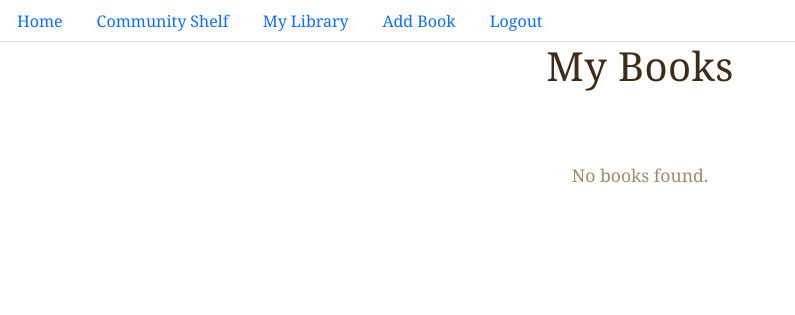
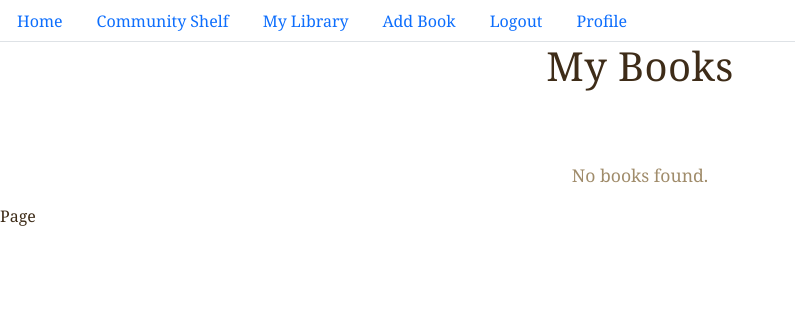
Before and after one commit to ngelw/intellimonk, a Django app: page /feed in a window 1280 px wide. Shown: the top 315 px of the page, without its empty margins (0-795 px from the left). Run offline with Django 5.2, Linux system fonts and the light colour scheme; the visitor is signed in with stand-in values (Sample User, id 1); data comes from the database, SQL or seed files in the repository; data that the repository does not hold is empty; some web fonts are replaced.

Commit message:
Pagination Added

```diff
--- a/bookshelf/templates/components/navbar.html
+++ b/bookshelf/templates/components/navbar.html
@@ -15,6 +15,9 @@
     <li class="nav-item">
         <a class="nav-link" href="/logout">Logout</a>
     </li>
+    <li class="nav-item">
+        <a class="nav-link" href="/user">Profile</a>
+    </li>
 
 {% else %}
     <li class="nav-item">
--- a/bookshelf/templates/displaypage.html
+++ b/bookshelf/templates/displaypage.html
@@ -30,10 +30,26 @@
                 </div>
             {% endif %}
         </div>
+
+
     {% empty %}
         <p class="bookshelf-empty">No books found.</p>
     {% endfor %}
 </div>
+<nav style="margin-bottom: 20px;">
+    <input type="hidden" name="per_page" value="{{ request.GET.per_page|default:3 }}">
+    <form method="get">
+        <span>Page</span>
+        {% if books.has_previous %}
+            <button type="submit" name="page" value="{{ books.previous_page_number }}" class="btn btn-primary">Previous</button>
+        {% endif %}
+    </form>
+    <form method="get">
+        {% if books.has_next %}
+            <button type="submit" name="page" value="{{ books.next_page_number }}" class="btn btn-primary">Next</button>
+        {% endif %}
+    </form>
+</nav>
 <style>
     @font-face {
         font-family: 'Bookerly';
--- a/bookshelf/urls.py
+++ b/bookshelf/urls.py
@@ -5,6 +5,7 @@ from django.conf.urls.static import static
 
 urlpatterns = [
     path('',HomePage.as_view()),
+    path('user',show_profile, name='profile'),
     path('upload',UploadBook.as_view()),
     path('books',MyBooks.as_view()),
     path('feed',BookFeed.as_view()),
--- a/bookshelf/views.py
+++ b/bookshelf/views.py
@@ -7,6 +7,8 @@ from django.contrib.auth import authenticate, login, logout
 from django.contrib.auth.mixins import LoginRequiredMixin
 from django.contrib.auth.models import User
 import random
+from django.core.paginator import Paginator, EmptyPage, PageNotAnInteger
+
 # Create your views here.
 
 def login_view(request):
@@ -60,18 +62,31 @@ class UploadBook(LoginRequiredMixin, View):
 
 class MyBooks(LoginRequiredMixin, View):
     def get(self, request):
-        books = Book.objects.filter(addedby=request.user)
+        books = Book.objects.filter(addedby=request.user).order_by('-id')
         author_image = UserImage.objects.filter(user=request.user).first()
         return render(request, "mybooks.html", {"books": books, "author_image": author_image})
 
 class BookFeed(View):
     def get(self, request):
         books = list(Book.objects.filter(privacy='public').select_related('addedby'))
-        random.shuffle(books)
-        # Attach profile images for each book's author
-        author_images = {}
+        # random.shuffle(books)
         for book in books:
             user = book.addedby
             image_obj = UserImage.objects.filter(user=user).first()
             book.author_image = image_obj.image if image_obj and image_obj.image else None
-        return render(request, "displaypage.html", {"books": books})
+        per_page = int(request.GET.get('per_page', 3))
+        page = int(request.GET.get('page',1))
+        paginator = Paginator(books, per_page)
+        try:
+            show = paginator.page(page)
+        except PageNotAnInteger:
+            show = paginator.page(1)
+        except EmptyPage:
+            show = paginator.page(paginator.num_pages)
+        return render(request, "displaypage.html", {"books": show})
+
+def show_profile(request):
+    user = request.user
+    image_obj = UserImage.objects.filter(user=user).first()
+    profile_image = image_obj.image if image_obj and image_obj.image else None
+    return render(request, "profile.html", {"user": user, "profile_image": profile_image})
```
Also changed, not shown: bookshelf/templates/profile.html (added, +15 -0 lines), media/user_images/profile.png (added).
